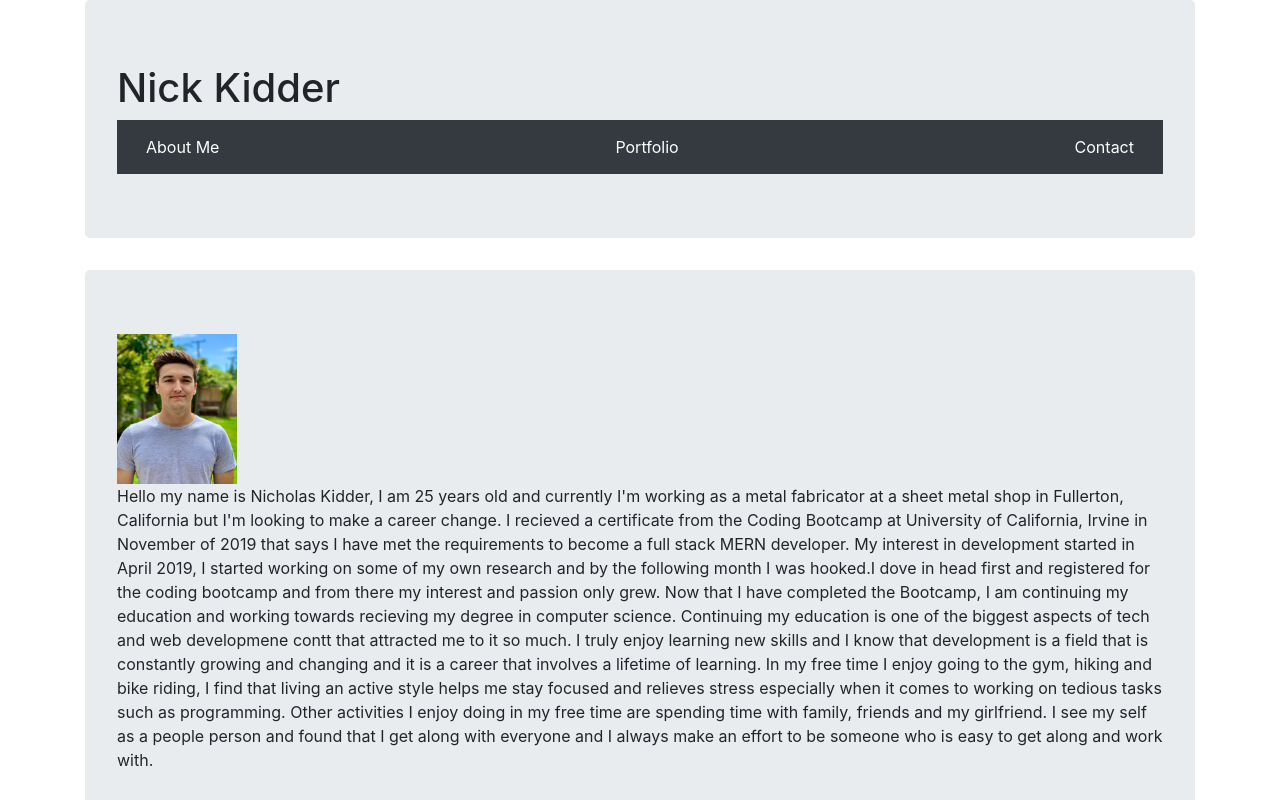
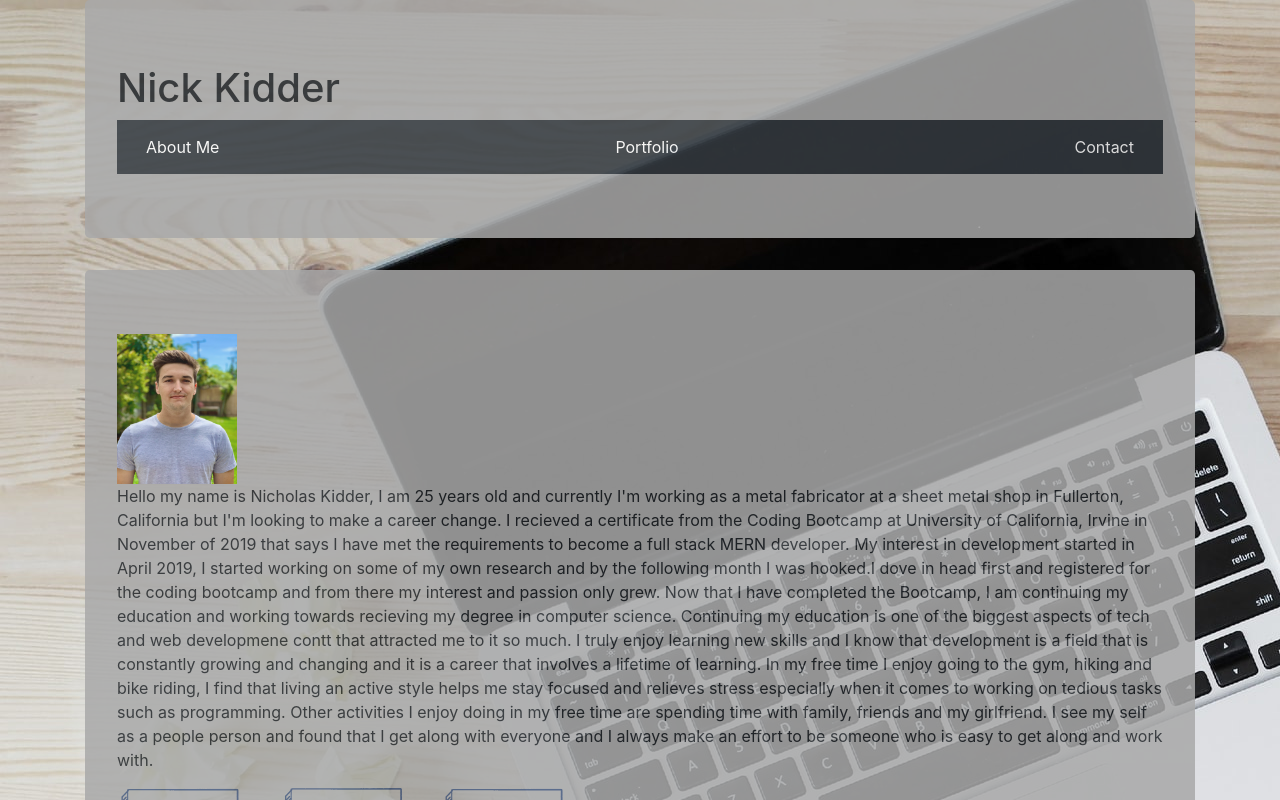
Before and after one commit to nickidder1994/react-portfolio, a React (Create React App) app in the folder portfolio/: page / in a window 1280 px wide. Shown: the top 800 px of the page. Built offline with nearby package versions, Linux system fonts and the light colour scheme.

Commit message:
added css

```diff
--- a/portfolio/src/components/App.css
+++ b/portfolio/src/components/App.css
@@ -0,0 +1,13 @@
+body {
+    background-image: url("./images/photo-1453928582365-b6ad33cbcf64.jpeg");
+}
+.jumbotron {
+    opacity: 85%;
+    background-color: darkgray;
+}
+p {
+    display: inline-block
+}
+img {
+    display: inline-block;
+}
--- a/portfolio/src/components/header.js
+++ b/portfolio/src/components/header.js
@@ -1,6 +1,7 @@
 import React from "react";
 import Mern from "./images/6392882854363136.svg"
 import self from "./images/IMG_4325.jpeg"
+import "./App.css"
 
 
 function Name() {
@@ -21,9 +22,7 @@ function Name() {
                     Now that I have completed the Bootcamp, I am continuing my education and working towards recieving my degree in computer science. Continuing my education is one of the biggest aspects of tech and web developmene contt that attracted me to it so much. I truly enjoy learning new skills and I know that development is a field that is constantly growing and changing and it is a career that involves a lifetime of learning.
                     In my free time I enjoy going to the gym, hiking and bike riding, I find that living an active style helps me stay focused and relieves stress especially when it comes to working on tedious tasks such as programming. Other activities I enjoy doing in my free time are spending time with family, friends and my girlfriend.
                     I see my self as a people person and found that I get along with everyone and I always make an effort to be someone who is easy to get along and work with.</p>
-            </div>
-            <div className="jumbotron">
-                <img src={Mern} alt="" width="450"/>
+                    <img src={Mern} alt="" width="450"/>
             </div>
         </div>
     )
```
